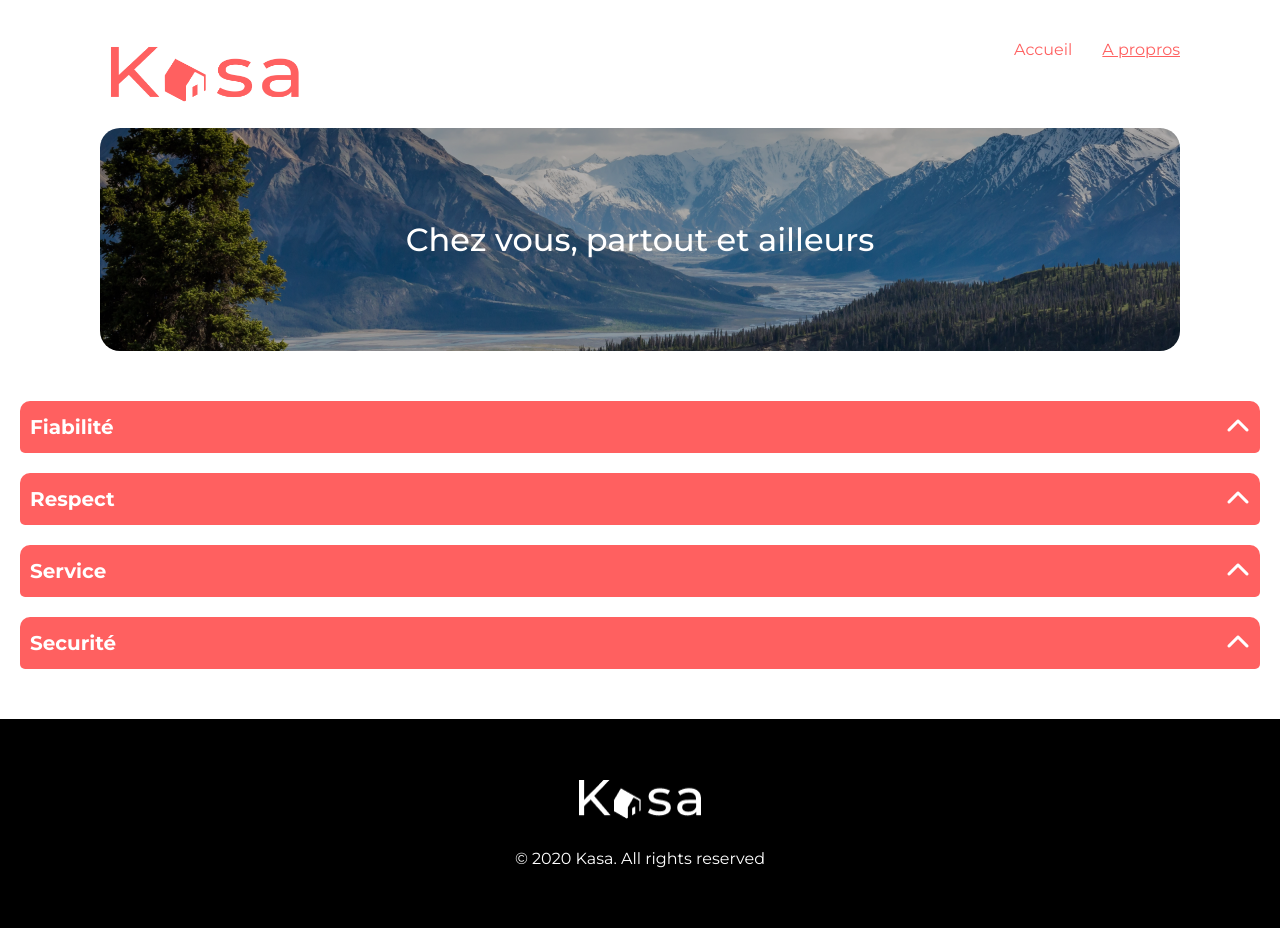
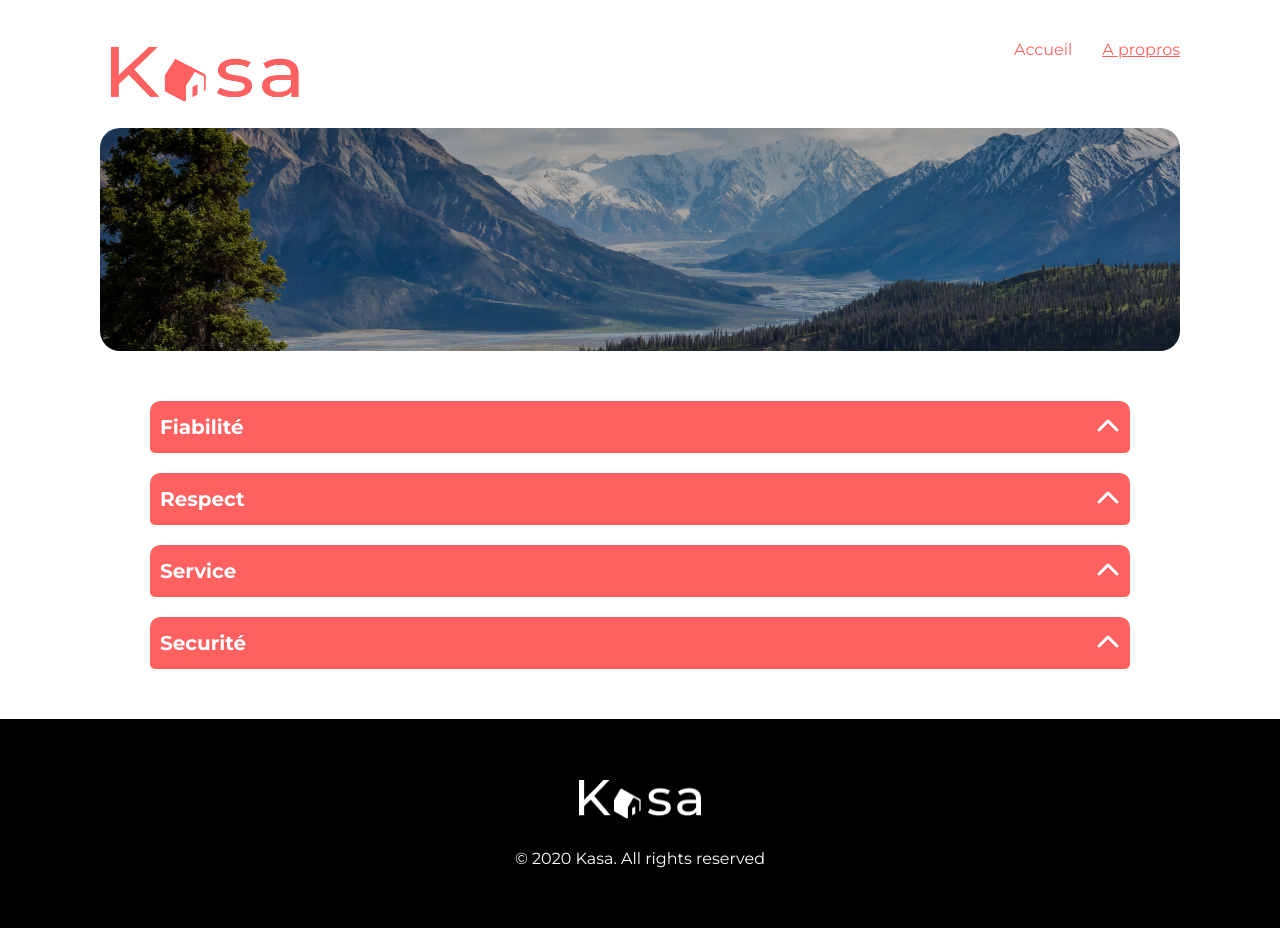
Before and after one commit to Justine0709/Kasa, a React (Create React App) app: page /About in a window 1280 px wide. Built offline with nearby package versions, Linux system fonts and the light colour scheme.

Commit message:
ajustmement css

```diff
--- a/src/components/Banner.js
+++ b/src/components/Banner.js
@@ -1,8 +1,10 @@
 import React from 'react';
+
 
 
 const Banner = () => {
     const url = window.location.pathname;
+    const isHomePage = url === '/';
 
     let bannerClass = 'Banner';
     if (url.includes('About')) {
@@ -12,10 +14,12 @@ const Banner = () => {
     }
     return (
         <div className={`Banner ${bannerClass}`}>
-            <h1 className="Banner__title">
-                <p>Chez vous,</p>
-                <p> partout et ailleurs</p>
-            </h1>
+            {isHomePage && (
+                <h1 className="Banner__title">
+                    <p>Chez vous,</p>
+                    <p> partout et ailleurs</p>
+                </h1>
+            )}
         </div>
     );
 };
--- a/src/pages/Home.js
+++ b/src/pages/Home.js
@@ -7,7 +7,7 @@ import Footer from '../components/Footer';
 const Home = () => {
     return (
         <div>
-            <Header />
+            <Header/>
             <Banner/>
             <Gallery/>
             <Footer/>
--- a/src/styles/components/_caroussel.scss
+++ b/src/styles/components/_caroussel.scss
@@ -20,20 +20,23 @@
         object-fit: cover;
         border-radius: 10px;
         position: relative;
+
         @media (max-width: 768px) {
             height: 255px;
         }
 
     }
-   &__counter{
+
+    &__counter {
         position: absolute;
         color: white;
         font-size: 18px;
         font-weight: 500;
         top: 90%;
-    z-index:2;
+        z-index: 2;
+
         @media (max-width: 768px) {
-       display:none
+            display: none
         }
     }
 
@@ -41,7 +44,8 @@
         color: white;
         position: absolute;
         top: 50%;
-        font-size: 48px;
+        font-size: 78px;
+
         @media (max-width: 768px) {
             font-size: 24px;
         }
@@ -49,11 +53,17 @@
     }
 
     &__chevron-left {
-        left: 10%
+        left: 120px;
+        @media (max-width: 768px) {
+            left:10%
+        }
     }
 
     &__chevron-right {
-        right: 10%;
+        right: 120px;
+        @media (max-width: 768px) {
+            right:10%;
+        }
 
 
     }
--- a/src/styles/components/_collapse.scss
+++ b/src/styles/components/_collapse.scss
@@ -11,18 +11,22 @@
         margin-left: 20px;
         flex-direction: column;
         margin-bottom: 20px;
-        gap: 0
+        gap: 20px;
     }
 }
 
 .collapse-contenair2 {
-    margin-left: 20px;
-    margin-right: 20px;
+    margin-left: 150px;
+    margin-right: 150px;
     margin-top: 50px;
     display: flex;
     flex-direction: column;
     gap: 20px;
     margin-bottom: 50px;
+    @media (max-width: 768px) {
+        margin-left: 20px;
+        margin-right: 20px;
+    }
 
 }
 
@@ -73,6 +77,11 @@
         max-height: 0;
         overflow: hidden;
         opacity: 0;
+        @media (max-width: 768px) {
+            font-size: 13px;
+
+        }
+
 
     }
 
--- a/src/styles/components/_tags.scss
+++ b/src/styles/components/_tags.scss
@@ -30,8 +30,8 @@
 
         @media (max-width: 768px) {
             font-size: 10px;
-            width: 100px;
             height: 18px;
+            min-width: 0;
 
         }
     }
--- a/src/styles/layouts/_banner.scss
+++ b/src/styles/layouts/_banner.scss
@@ -12,6 +12,8 @@
   @media (max-width: 768px) {
     margin-left: 20px;
     margin-right: 20px;
+    justify-content: start;
+    padding-left: 20px;
 
   }
   &__title{
@@ -23,8 +25,9 @@
     gap:8px;
     @media (max-width: 768px) {
       flex-direction: column;
-     justify-content: center;
+     justify-content: start;
      gap: 0;
+     font-size: 24px;
 
 
 
--- a/src/styles/layouts/_gallery.scss
+++ b/src/styles/layouts/_gallery.scss
@@ -19,7 +19,7 @@
         margin-right: 20px;
         background-color: white;
         margin-top: 20px;
-        gap: 0
+        gap: 20px;
     }
 }
 
```
Lines whose indentation alone changed are shown as unchanged.
